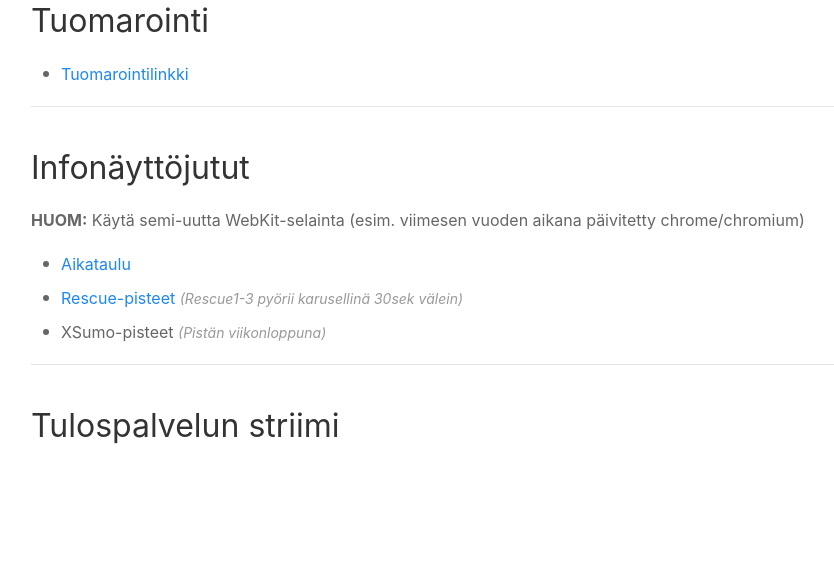
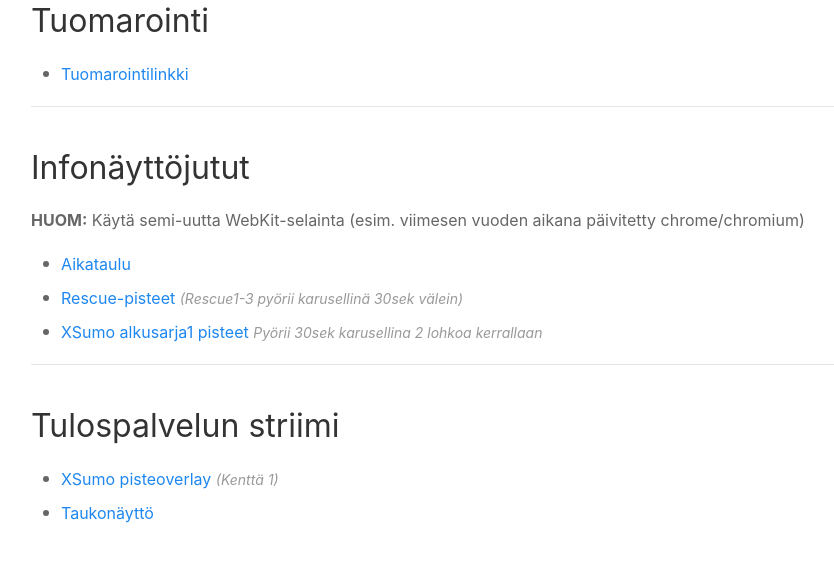
Before and after one commit to teknologiakerho/innokas-tulospalvelu2019, a plain HTML site: page public/extra/index.html in a window 1280 px wide. Shown: the whole page, without its empty margins (9-843 px from the left). Drawn offline with nearby package versions, Linux system fonts and the light colour scheme.

Commit message:
extra/index: sumo ja striimi jutut

```diff
--- a/public/extra/index.html
+++ b/public/extra/index.html
@@ -35,14 +35,29 @@
 					</i>
 				</li>
 				<li>
-					XSumo-pisteet
-					<i class="uk-text-meta">(Pistän viikonloppuna)</i>
+					<a href="xsumo-as1.html">XSumo alkusarja1 pisteet</a>
+					<i class="uk-text-meta">
+						Pyörii 30sek karusellina 2 lohkoa kerrallaan
+					</i>
 				</li>
 			</ul>
 
 			<hr/>
 
 			<h2>Tulospalvelun striimi</h2>
+			<ul class="uk-list uk-list-bullet">
+				<li>
+					<a href="overlay-xsumo.html?filter=stream">
+						XSumo pisteoverlay
+					</a>
+					<i class="uk-text-meta">(Kenttä 1)</i>
+				</li>
+				<li>
+					<a href="break.html">
+						Taukonäyttö
+					</a>
+				</li>
+			</ul>
 		</div>
 	</body>
 </html>
```
